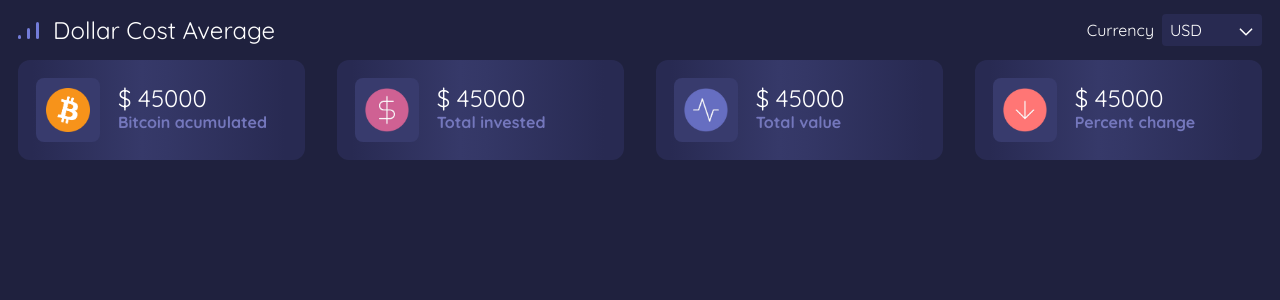
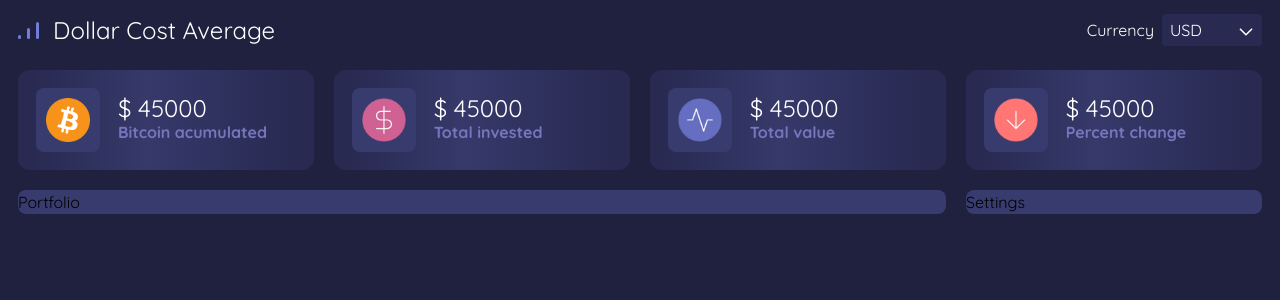
Before and after one commit to krasenDimitrov90/dca-calculator, a React (Create React App) app in the folder front-end/: page / in a window 1280 px wide. Shown: the top 300 px of the page. Built offline with nearby package versions, Linux system fonts and the light colour scheme.

Commit message:
[FE] init of the Portfolio and Setings grid

```diff
--- /dev/null
+++ b/front-end/src/components/PortfolioChart/PortfolioChart.js
@@ -0,0 +1,10 @@
+import React from 'react';
+import './PortfolioChart.styles.css';
+
+export const PortfolioChart = React.memo(() => {
+    return (
+        <div className='portfolio-chart-container'>
+            <p>Portfolio</p>
+        </div>
+    );
+});
--- /dev/null
+++ b/front-end/src/components/PortfolioChart/PortfolioChart.styles.css
@@ -0,0 +1,9 @@
+
+.portfolio-chart-container {
+    @apply flex bg-app-purple rounded-lg mr-app-sm;
+    flex-grow: 3;
+    flex-shrink: 3;
+
+    /* This come from the index.css file :root */
+    flex-basis: calc(4 * var(--basis-app-sm));
+}
--- /dev/null
+++ b/front-end/src/components/SettingsNavigation/SettingsNavigation.js
@@ -0,0 +1,10 @@
+import React from 'react';
+import './SettingsNavigation.styles.css'
+
+export const SettingsNavigation = React.memo(() => {
+    return (
+        <div className='settings-navigation-container'>
+            <p>Settings</p>
+        </div>
+    );
+});
--- /dev/null
+++ b/front-end/src/components/SettingsNavigation/SettingsNavigation.styles.css
@@ -0,0 +1,6 @@
+.settings-navigation-container {
+    @apply flex bg-app-purple rounded-lg ml-app-sm;
+    flex-grow: 1;
+    flex-shrink: 1;
+    flex-basis: 0;
+}
--- a/front-end/src/components/StatisticBanner/StatisticBanner.js
+++ b/front-end/src/components/StatisticBanner/StatisticBanner.js
@@ -5,7 +5,7 @@ export const StatisticBanner = React.memo(({
     symbol, value, content, image
 }) => {
     return (
-        <div className='custom-gradient-primary flex flex-1 h-[100px] rounded-xl p-app-lg'>
+        <div className='statistic-banner-item custom-gradient-primary'>
             <div className='flex bg-app-purple p-app-sm rounded-lg mr-app-lg'>
                 <img src={image} alt="btc" />
             </div>
--- a/front-end/src/components/StatisticBanner/StatisticBanner.styles.css
+++ b/front-end/src/components/StatisticBanner/StatisticBanner.styles.css
@@ -0,0 +1,10 @@
+.statistic-banner-item {
+    @apply flex flex-1 basis-0 h-[100px] rounded-xl p-app-lg mx-app-sm;
+}
+
+.statistic-banner-item:first-of-type {
+    @apply ml-0;
+}
+.statistic-banner-item:last-of-type {
+    @apply mr-0;
+}
--- a/front-end/src/components/index.js
+++ b/front-end/src/components/index.js
@@ -1,3 +1,5 @@
 export * from './CuurencyOption/CuurencyOption';
 export * from './Navigation/Navigation';
+export * from './PortfolioChart/PortfolioChart';
+export * from './SettingsNavigation/SettingsNavigation';
 export * from './StatisticBanner/StatisticBanner';
--- a/front-end/src/index.css
+++ b/front-end/src/index.css
@@ -10,8 +10,15 @@
   box-sizing: border-box;
 }
 
+:root {
+  --basis-app-sm: 10px;
+  --basis-app-base: 14px;
+  --basis-app-lg: 18px;
+  --basis-app-xl: 24px;
+}
+
 body {
-  @apply flex  bg-app-background-primary font-app-font-family-primary;
+  @apply flex bg-app-background-primary font-app-font-family-primary;
 }
 
 .custom-gradient-primary {
--- a/front-end/src/pages/Calculator/Calculator.js
+++ b/front-end/src/pages/Calculator/Calculator.js
@@ -1,13 +1,14 @@
 import React from 'react';
 import './Calculator.styles.css';
-import { Navigation, StatisticBanner } from '../../components/index';
+import { Navigation, StatisticBanner, SettingsNavigation, PortfolioChart } from '../../components/index';
 
 export const Calculator = React.memo(() => {
     return (
         <div className='container'>
             <Navigation />
 
-            <div className='flex gap-8'>
+            <div className='flex flex-col'>
+                <div className='statistic-baner-container my-app-sm'>
                     <StatisticBanner
                         symbol='$'
                         value="45000"
@@ -34,6 +35,11 @@ export const Calculator = React.memo(() => {
                     />
 
                 </div>
+                <div className='flex my-app-sm'>
+                    <PortfolioChart />
+                    <SettingsNavigation />
+                </div>
+            </div>
         </div>
     );
 });
--- a/front-end/src/pages/Calculator/Calculator.styles.css
+++ b/front-end/src/pages/Calculator/Calculator.styles.css
@@ -0,0 +1,3 @@
+.statistic-baner-container {
+    @apply flex;
+}
--- a/front-end/tailwind.config.js
+++ b/front-end/tailwind.config.js
@@ -38,6 +38,15 @@ module.exports = {
         'app-base': '14px',
         'app-lg': '18px',
         'app-xl': '24px',
+      },
+      spacing: {
+        'app-sm': '10px', // Optional if you want to use the same values for spacing and margin
+      },
+      gap: {
+        'app-sm': '10px',
+        'app-base': '14px',
+        'app-lg': '18px',
+        'app-xl': '24px',
       }
     },
   },
```
Lines whose indentation alone changed are shown as unchanged.
